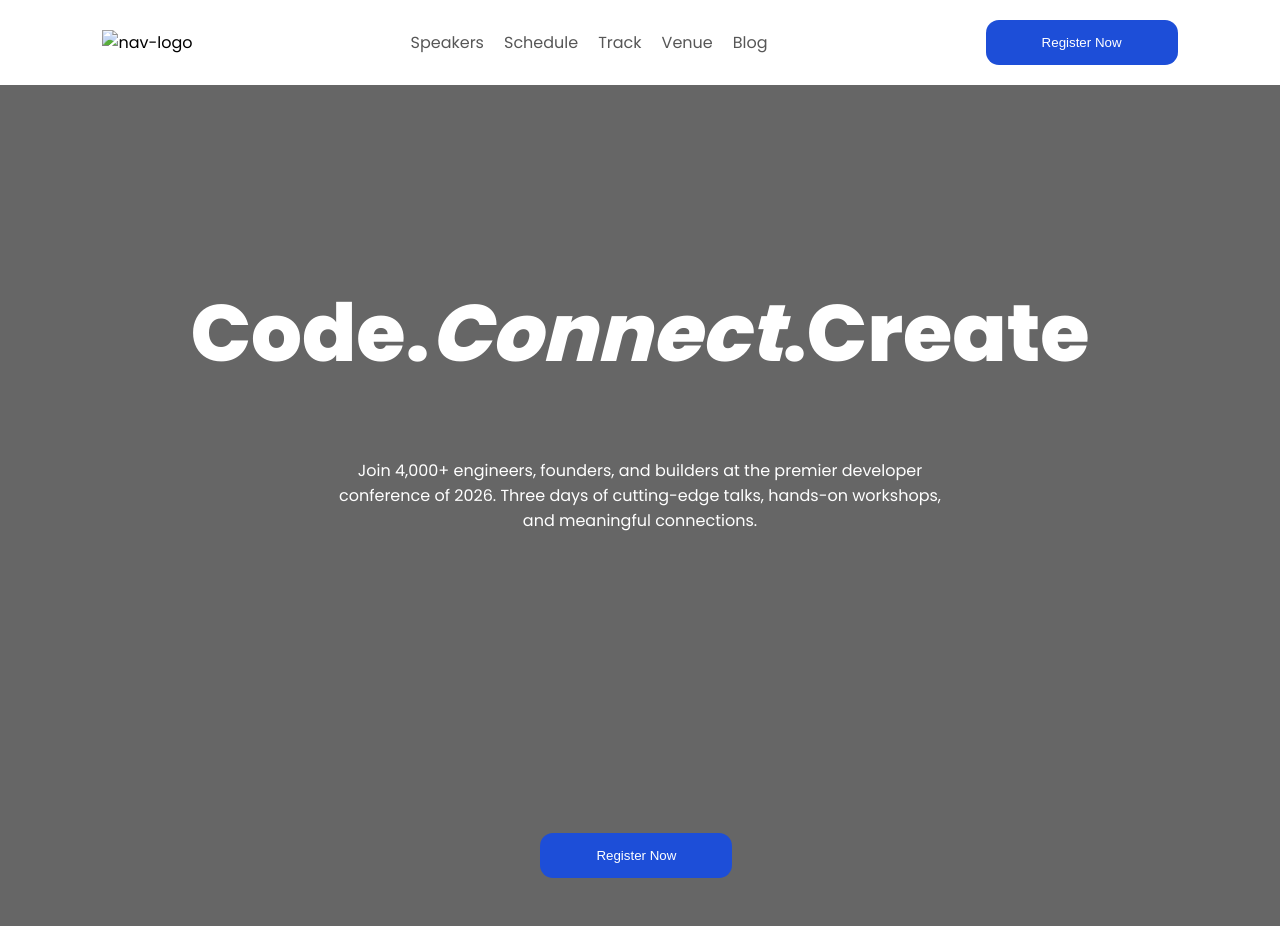
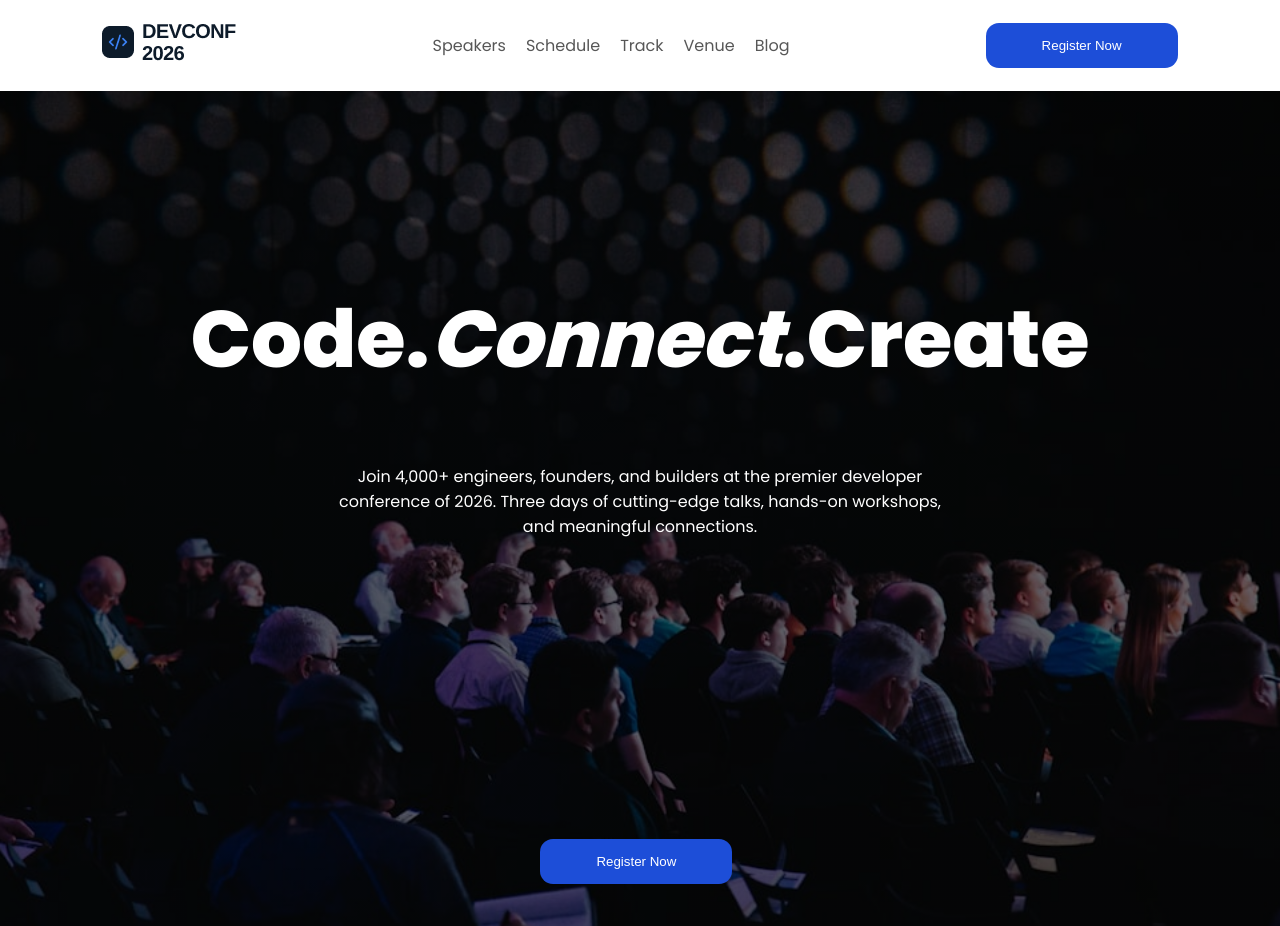
Before and after one commit to minhazulkader/devconf-2026, a plain HTML site: page index.html in a window 1280 px wide. Shown: the top 926 px of the page. Drawn offline with Linux system fonts and the light colour scheme.

Commit message:
Banner image and logo fix 2nd time

```diff
--- a/index.html
+++ b/index.html
@@ -17,7 +17,7 @@
     <nav>
       <!-- logo -->
       <div>
-        <img src="../B14-A01-DevConf-2026/assets/logo.png" alt="nav-logo"/>
+        <img src="./assets/logo.png" alt="nav-logo"/>
       </div>
       <!-- tab-button -->
       <div>
--- a/style.css
+++ b/style.css
@@ -46,7 +46,7 @@
 header {
   background-image:
     linear-gradient(rgba(0, 0, 0, 0.6), rgba(0, 0, 0, 0.6)),
-    url(../B14-A01-DevConf-2026/assets/banner.jpg);
+    url(./assets/banner.jpg);
   height: 120vh;
   background-repeat: no-repeat;
   background-size: cover;
```
